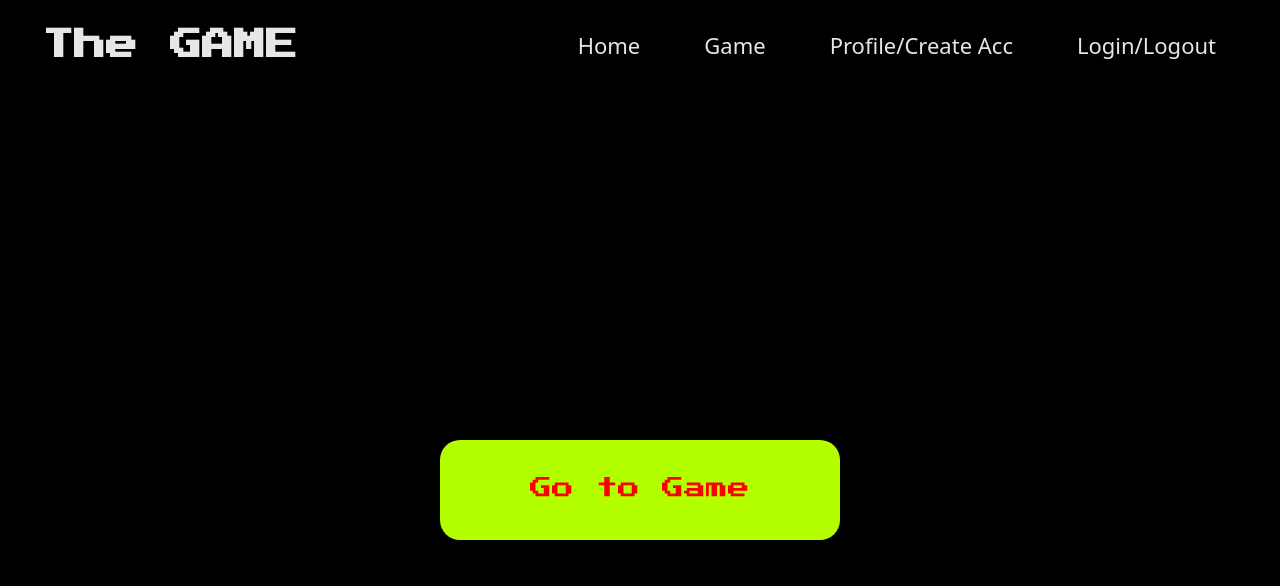
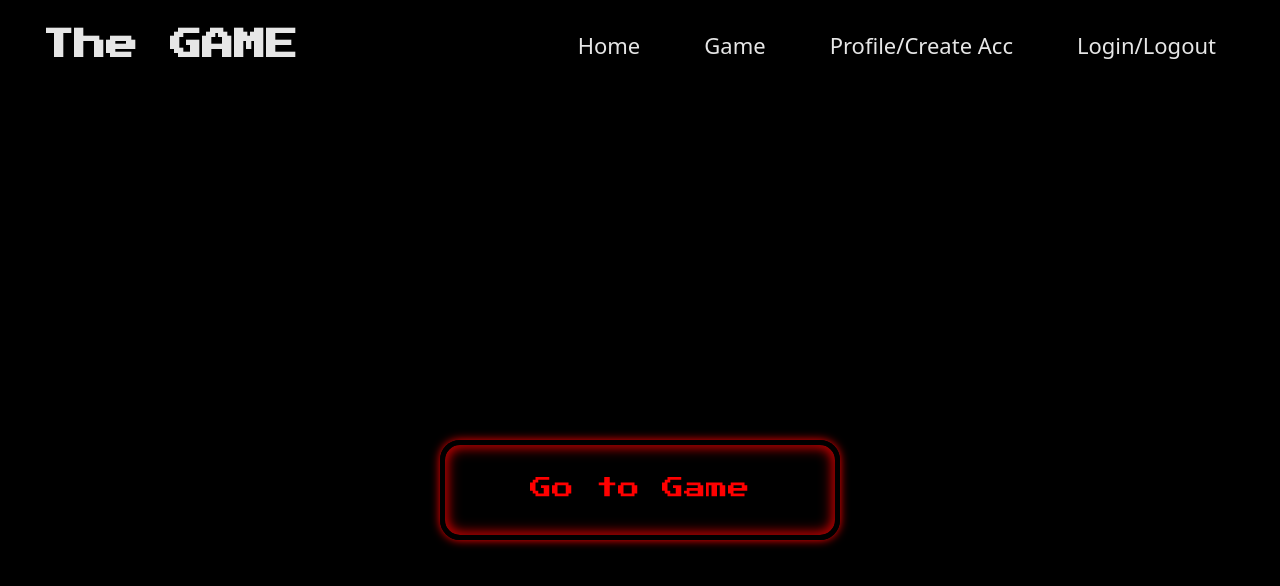
Before and after one commit to PhilippRosie/the-game, a React (Create React App) app: page / in a window 1280 px wide. Shown: the top 586 px of the page. Built offline with nearby package versions, Linux system fonts and the light colour scheme; the HTML template or start-up script is replaced by a standard one.

Commit message:
changed the go to game btn on homepage

```diff
--- a/src/pages/Home.js
+++ b/src/pages/Home.js
@@ -6,7 +6,7 @@ export default function Home() {
   return (
     <div className="home-content">
       <button className="Game-btn">
-        <Link to="/game"> Go to Game</Link>
+        <Link to="/game">Go to Game</Link>
       </button>
     </div>
   );
--- a/src/styles/home.css
+++ b/src/styles/home.css
@@ -1,20 +1,3 @@
-.Game-btn {
-  width: 400px;
-  height: 100px;
-
-  background-color: rgb(179, 255, 0);
-  border: none;
-
-  border-radius: 20px;
-}
-
-.Game-btn a {
-  text-decoration: none;
-  font-size: 22px;
-  font-family: "Press Start 2P", cursive;
-  color: red;
-}
-
 .home-content {
   width: 100%;
   height: 100vh;
@@ -22,3 +5,34 @@
   justify-content: center;
   align-items: center;
 }
+
+.Game-btn {
+  width: 400px;
+  height: 100px;
+  background: transparent;
+  border: 5px solid black;
+  box-shadow: 0 0 10px red, inset 0 0 10px darkred, inset 0 0 15px red;
+  border-radius: 20px;
+  transition: 1s;
+}
+
+.Game-btn:hover {
+  background: red;
+  box-shadow: 0 0 10px red, inset 0 0 10px rgb(0, 0, 0), inset 0 0 rgb(0, 0, 0);
+  transition: 1s;
+}
+
+.Game-btn a {
+  text-decoration: none;
+  font-size: 22px;
+  font-family: "Press Start 2P", cursive;
+  color: rgb(255, 0, 0);
+  padding: 20%;
+  transition: 1s;
+}
+
+.Game-btn a:hover {
+  color: black;
+  text-shadow: 2px 2px 5px rgb(0, 0, 0);
+  transition: 1s;
+}
```
